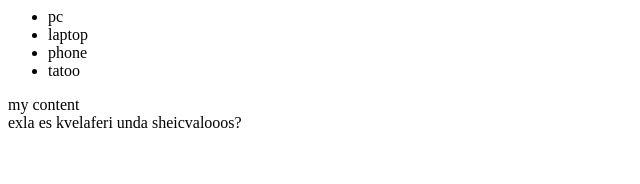
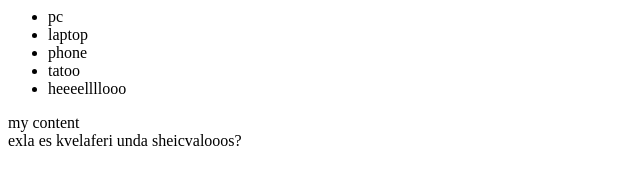
Before and after one commit to tato1242/Lesgo, a plain HTML site: page index.html in a window 1280 px wide. Shown: the whole page, without its empty margins (0-640 px from the left). Drawn offline with Linux system fonts and the light colour scheme.

Commit message:
try one more time

```diff
--- a/index.html
+++ b/index.html
@@ -6,6 +6,7 @@
         <li>laptop</li>
         <li>phone</li>
         <li>tatoo</li>
+        <li>heeeellllooo</li>
     </ul>
 </module-one>
 <module-two>
```
